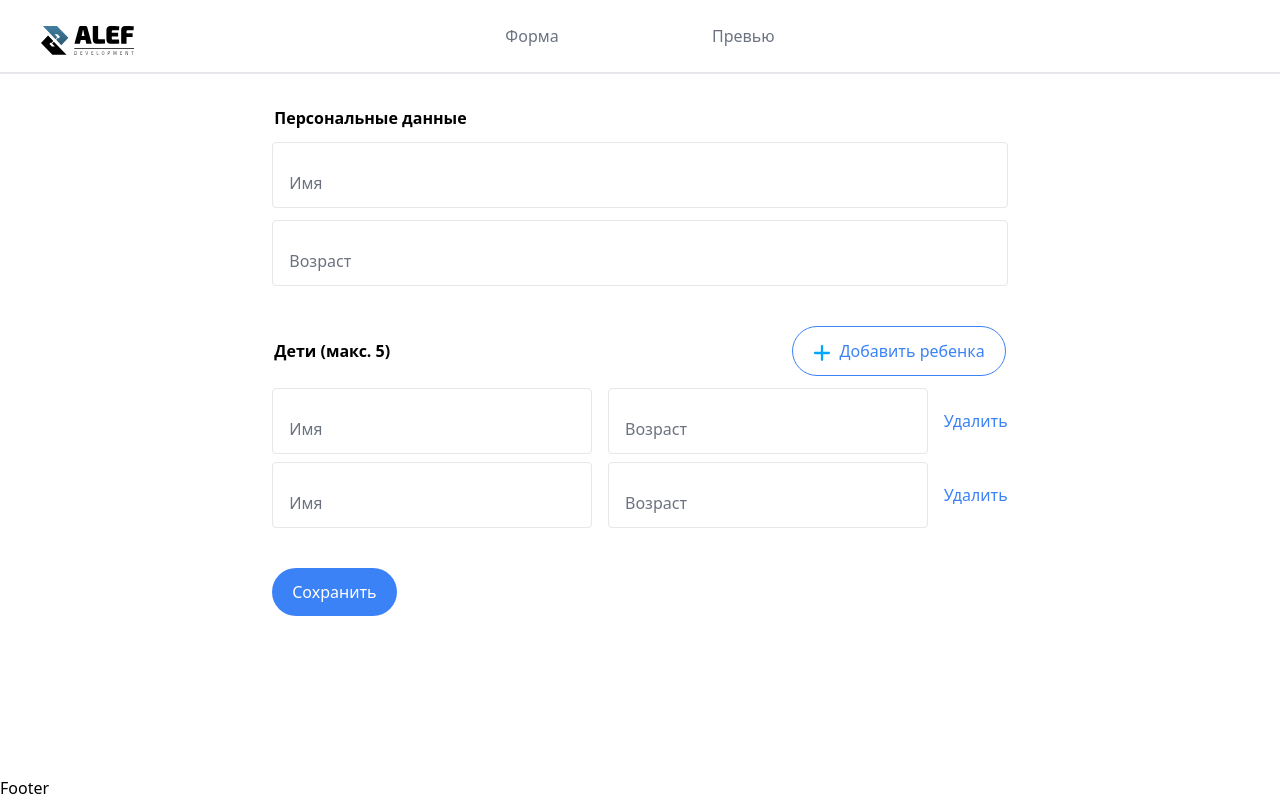
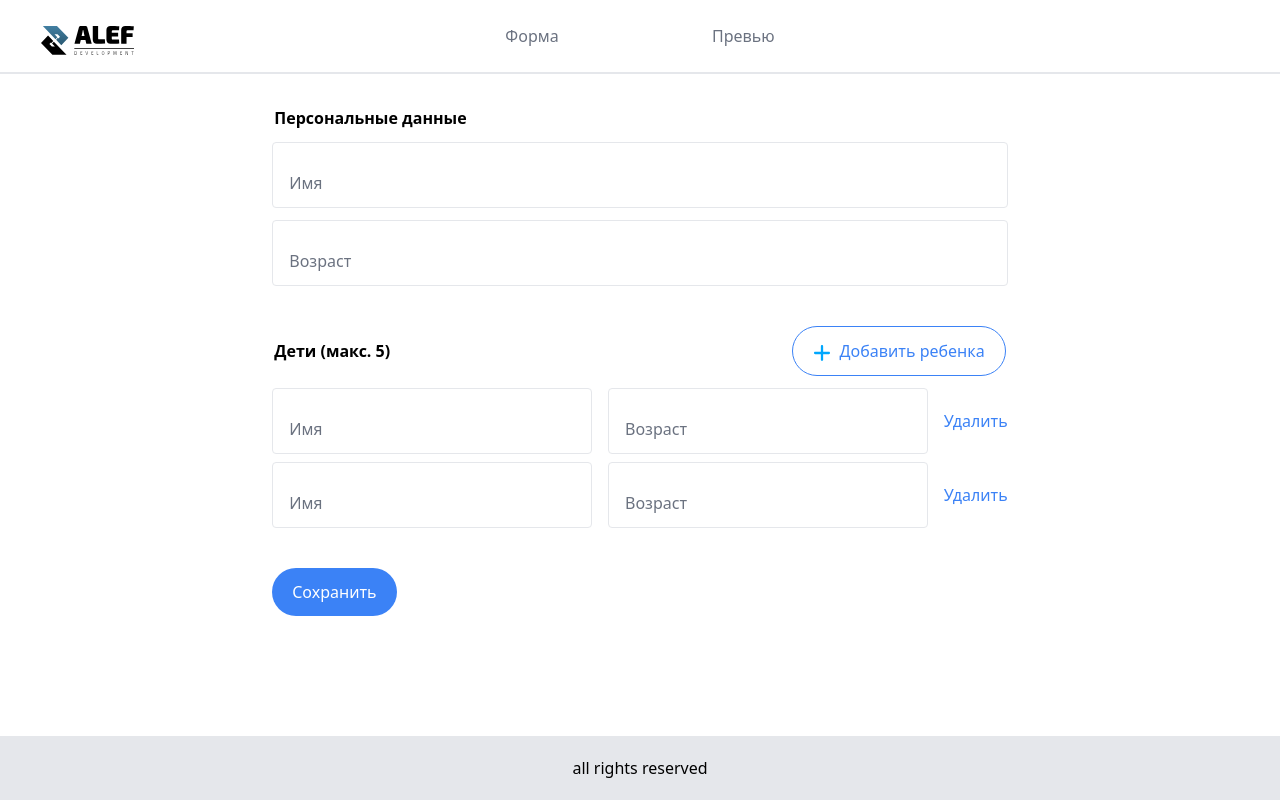
Before and after one commit to generic-name-2166/account-page, a Nuxt app: page / in a window 1280 px wide. Built offline with nearby package versions, Linux system fonts and the light colour scheme.

Commit message:
feat: footer

```diff
--- a/src/components/Footer.vue
+++ b/src/components/Footer.vue
@@ -1,3 +1,5 @@
 <template>
-  <footer>Footer</footer>
+  <footer class="flex justify-center bg-gray-200 py-5">
+    all rights reserved
+  </footer>
 </template>
```
